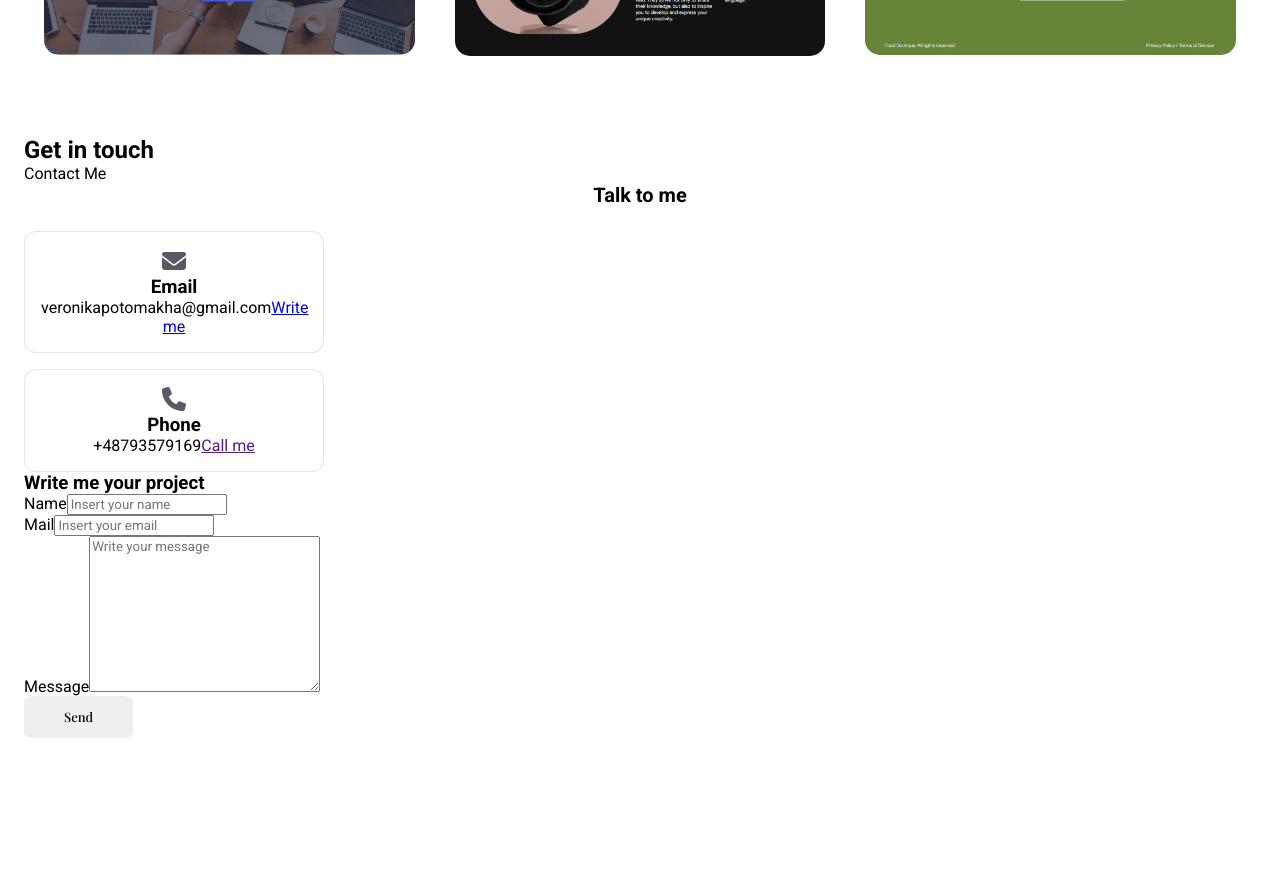
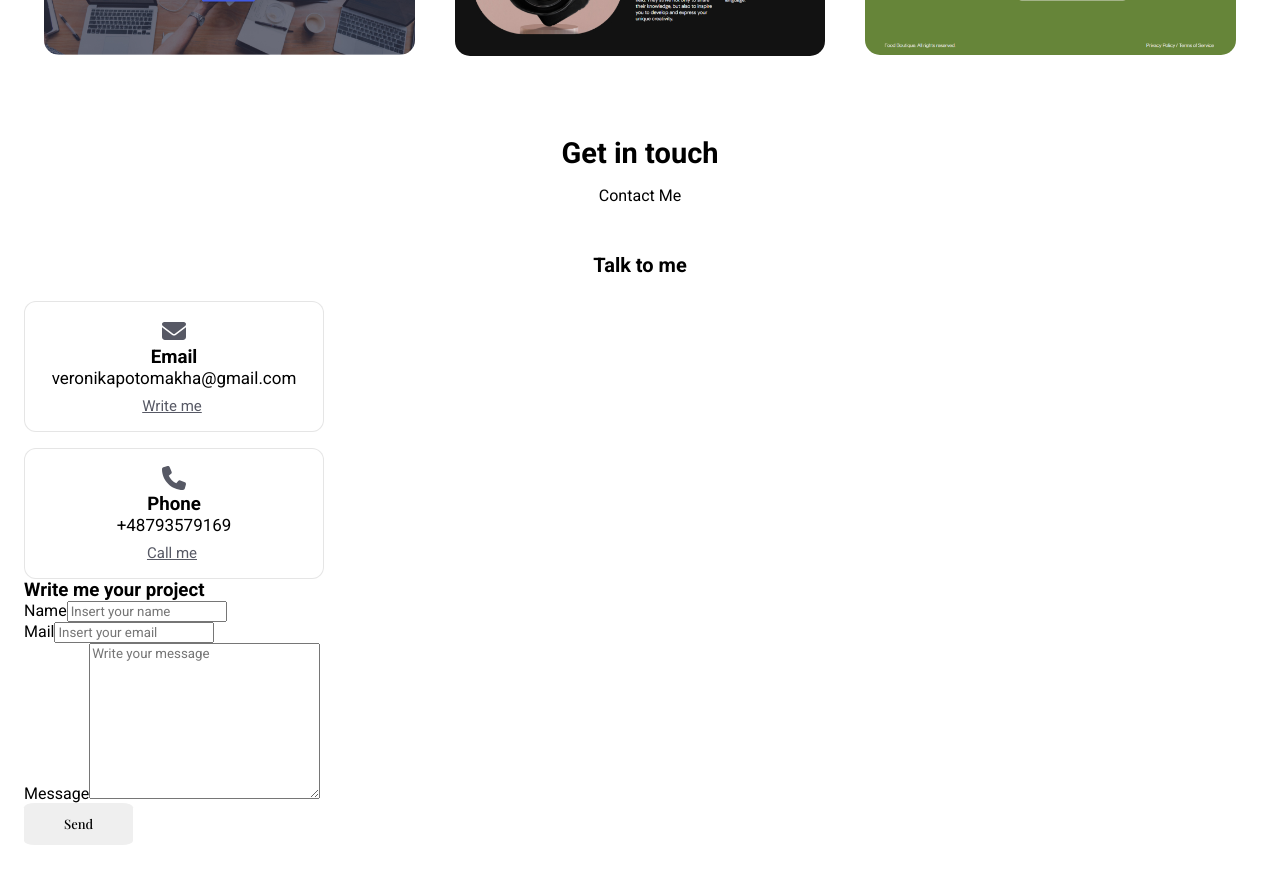
Before and after one commit to NikkiPotomakha/my-portfolio, a React (Create React App) app: page / in a window 1280 px wide. Shown: the part 3800-4683 px from the top of the page. Before the commit the page ends 4586 px from the top, so only its background shows below. Built offline with nearby package versions, Linux system fonts and the light colour scheme; a web font is replaced by a local one.

Commit message:
Update Contact.css

```diff
--- a/src/components/Contact/Contact.css
+++ b/src/components/Contact/Contact.css
@@ -4,7 +4,17 @@
     column-gap: 6rem;
     padding-bottom: 3rem;
 }
-
+.section_title {
+    font-size: 29px;
+justify-content: center;
+display: flex;
+margin-bottom: 1rem;
+}
+.section_subtitle {
+justify-content: center;
+display: flex;
+margin-bottom: 3rem;
+}
 .contact-title {
     text-align: center;
     font-size: 20px;
@@ -28,6 +38,30 @@
     margin-bottom: 1.5rem;
 }
 
+.contact-card-title,
+.contact-card-data {
+font-size: 17px;
+}
+.contact-card-title {
+    font-size: 15px;
+}
+.contact-card-data {
+    display: block;
+    margin-bottom: 0.5rem;
+}
+.contact-button {
+    color: #575965;
+    font-size: 15px;
+    display: inline-flex;
+    align-items:center;
+    justify-content: center;
+    column-gap: 0.25rem;
+}
+.contact-button-icon {
+    font-size: small;
+    transition: 0.3s;
+}
+
 .contact-form {
 width: 360px;
 }
```
